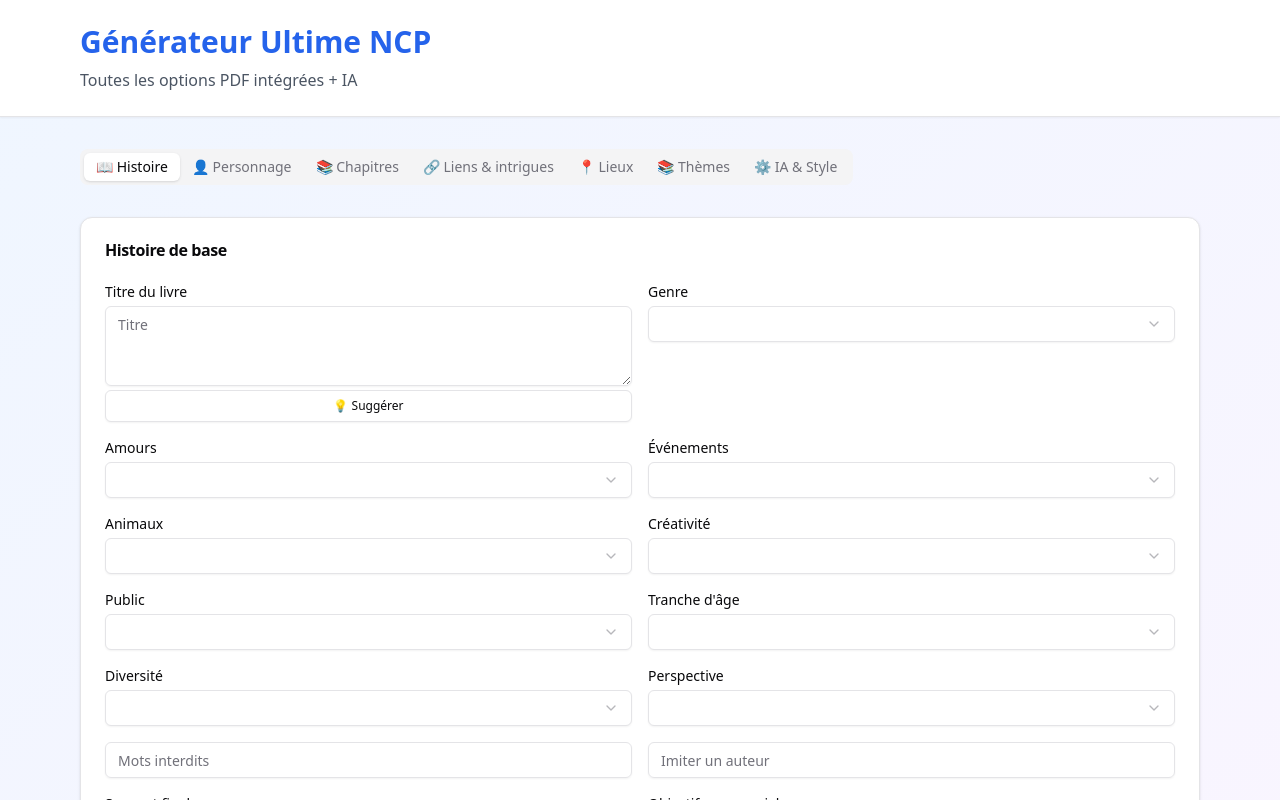
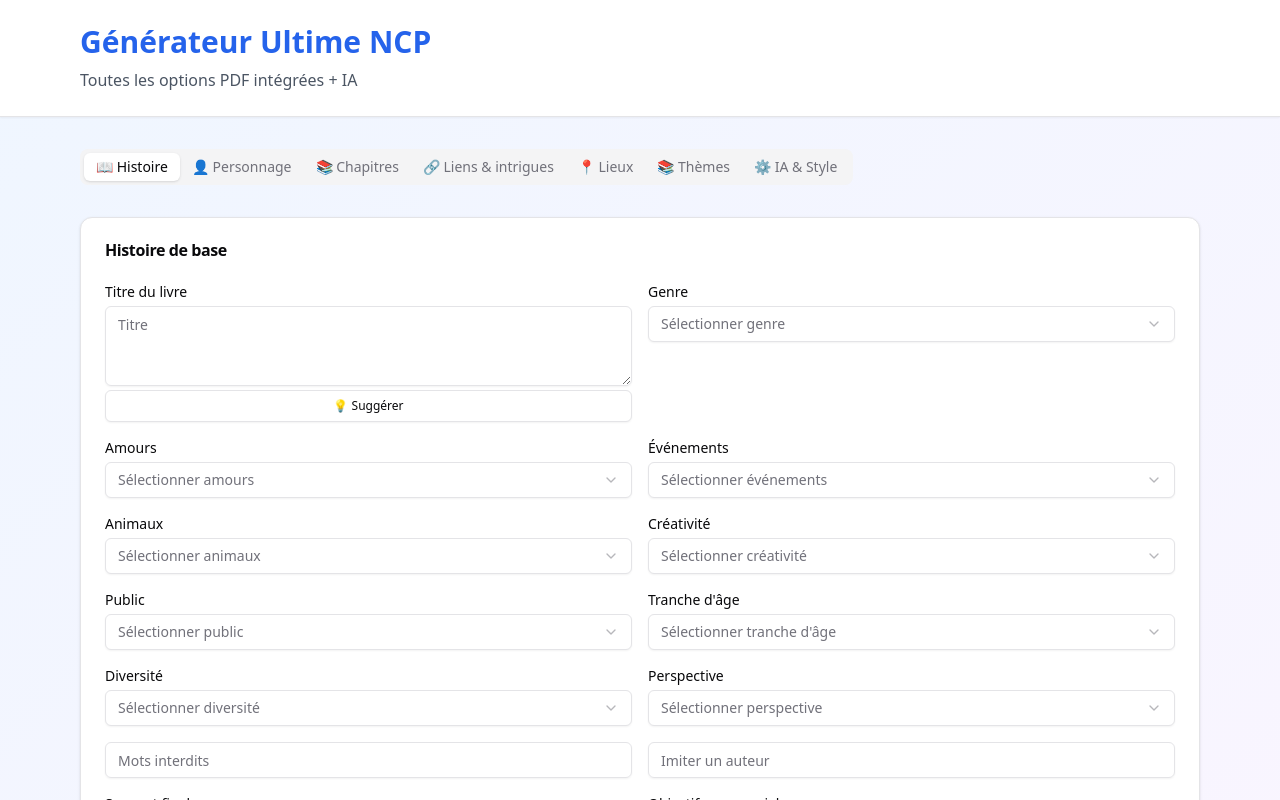
Before and after one commit to LoRanS-369/story-ncp-generator, a Next.js app: page /story-generator in a window 1280 px wide. Shown: the top 800 px of the page. Built offline with nearby package versions, Linux system fonts and the light colour scheme.

Commit message:
Update page.tsx  Kimi 37

```diff
--- a/src/app/story-generator/page.tsx
+++ b/src/app/story-generator/page.tsx
@@ -11,44 +11,53 @@ import { Select, SelectContent, SelectItem, SelectTrigger, SelectValue } from '@
 import { Badge } from '@/components/ui/badge';
 import { Tabs, TabsContent, TabsList, TabsTrigger } from '@/components/ui/tabs';
 
-/* ---------- Helper : SelectMulti (affichage complet) ---------- */
-const SelectMulti = ({ label, value, onChange, options }: any) => {
-  // 1. Texte à afficher : tableau → chaîne lisible
-  const displayText =
-    Array.isArray(value) && value.length > 0
+/* ---------- Helper : VisibleSelect (solution robuste) ---------- */
+const VisibleSelect = ({ label, value, onChange, options }: any) => {
+  // Gestion de l'affichage
+  const displayText = Array.isArray(value)
     ? value.join(', ')
-      : typeof value === 'string' && value.trim()
-      ? value
-      : '';
+    : (value || '');
 
-  // 2. Gestion de la sélection
-  const handleSelect = (v: string) => {
-    const arr = v ? v.split(',').filter(Boolean) : [];
-    onChange(arr.length === 1 ? arr[0] : arr);
+  // Gestion de la sélection
+  const handleSelect = (selectedValue: string) => {
+    onChange(selectedValue);
   };
 
   return (
     <div>
       <label className="block text-sm font-medium mb-1">{label}</label>
-      <Select
-        value={Array.isArray(value) ? value.join(',') : value}
-        onValueChange={handleSelect}
-      >
+      <div className="relative">
+        <Select value={displayText} onValueChange={handleSelect}>
           <SelectTrigger className="text-black bg-white dark:text-white dark:bg-gray-800">
-          {/* Le texte réel est affiché ici */}
-          <SelectValue>
-            {displayText || `Sélectionner ${label.toLowerCase()}`}
-          </SelectValue>
+            <span>{displayText || `Sélectionner ${label.toLowerCase()}`}</span>
           </SelectTrigger>
-        <SelectContent className="text-black bg-white dark:text-white dark:bg-gray-800">
-          {options.map((o: string) => (
-            <SelectItem key={o} value={o}>
-              {o}
+          <SelectContent className="text-black bg-white dark:text-white dark:bg-gray-800 max-h-60 overflow-y-auto">
+            {options.map((option: string) => (
+              <SelectItem key={option} value={option}>
+                {option}
             </SelectItem>
             ))}
           </SelectContent>
         </Select>
       </div>
+    </div>
+  );
+};
+
+// Wrapper pour compatibilité avec SelectMulti existant
+const SelectMulti = ({ label, value, onChange, options }: any) => {
+  const safeValue = Array.isArray(value) ? value : (value ? [value] : []);
+
+  return (
+    <VisibleSelect
+      label={label}
+      value={safeValue.join(', ')}
+      onChange={(v: string) => {
+        const arr = v ? v.split(',').map(s => s.trim()).filter(Boolean) : [];
+        onChange(arr);
+      }}
+      options={options}
+    />
   );
 };
 
```
Lines whose indentation alone changed are shown as unchanged.
